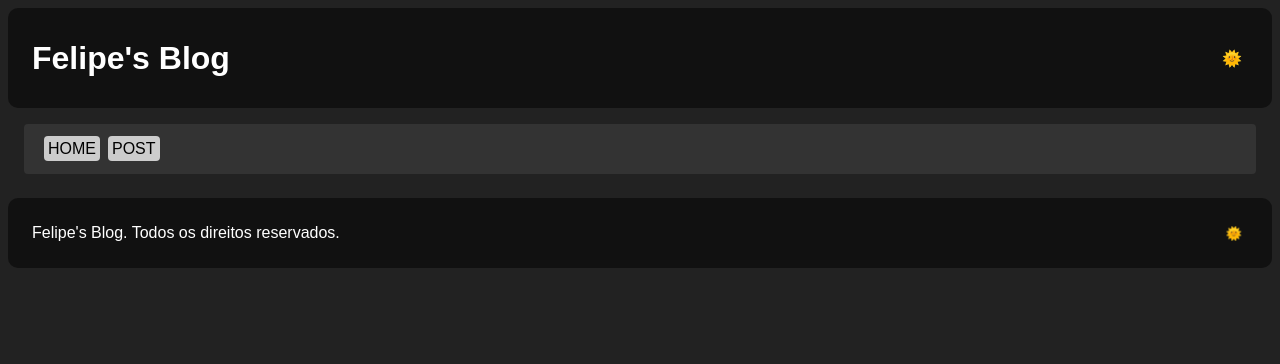
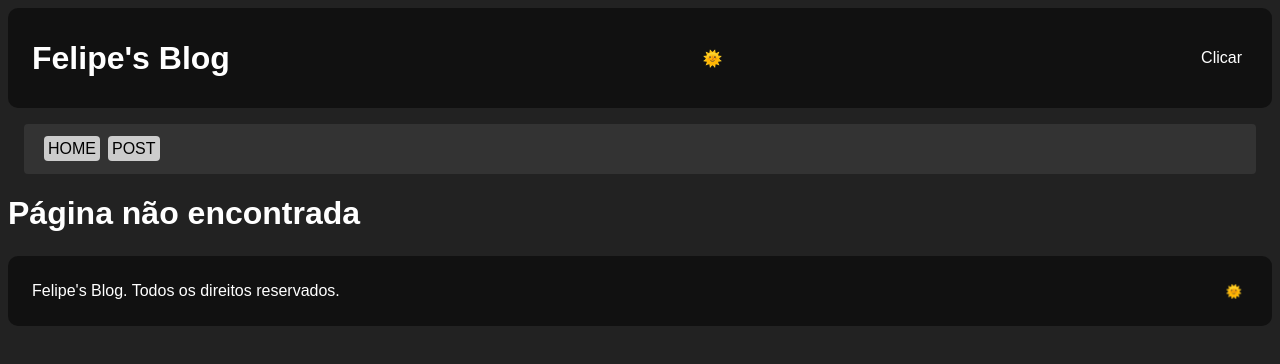
Before and after one commit to felipemarqs/react-fundamentos, a React app: page /posts/1 in a window 1280 px wide. Shown: the top 364 px of the page. Built offline with nearby package versions, Linux system fonts and the light colour scheme.

Commit message:
docs: :white_check_mark: React Router v5
Módulo de React Router concluído.

```diff
--- a/package.json
+++ b/package.json
@@ -39,6 +39,7 @@
     "react": "^17.0.2",
     "react-dom": "^17.0.2",
     "react-router-dom": "^5.3.0",
+    "react-spring": "^9.7.1",
     "styled-components": "^5.3.8"
   }
 }
--- a/src/Routes.js
+++ b/src/Routes.js
@@ -1,19 +1,31 @@
 import React from "react";
-import { Route } from "react-router-dom";
+import { Route, Switch, useLocation } from "react-router-dom";
+
+import { useTransition, animated } from "react-spring";
 import Posts from "./pages/Posts/index.jsx";
 import Post from "./pages/Post/index.jsx";
 import Home from "./pages/Home/index.jsx";
+import NotFound from "./pages/NotFound/index.jsx";
 
 const Routes = () => {
-  return (
-    <>
-      <>
+
+  const location = useLocation()
+  const transitions = useTransition(location, {
+    from : { opacity: 0 , transform: 'translateY(50px)' },
+    enter: { opacity: 1 , transform: 'translateY(0px)' },
+    leave: {opacity: 0 , transform: 'translateY(50px)' },
+  })
+
+  return transitions((props, item) => (
+    <animated.div style={props}>
+    <Switch location={item}>
         <Route exact path="/" component={Home} />
         <Route exact path="/posts" component={Posts} />
         <Route path="/posts/id" component={Post} />
-      </>
-    </>
-  );
+        <Route component={NotFound}/>
+      </Switch>
+    </animated.div>
+  ));
 };
 
 export default Routes;
--- a/src/components/Header/index.jsx
+++ b/src/components/Header/index.jsx
@@ -1,14 +1,23 @@
-import React from "react";
+import React  from "react";
+import {useHistory} from 'react-router-dom'
 
 import {Container} from './styles.js'
 
 const Header = ({onToggleTheme, selectedTheme}) => {
 
+
+  const history = useHistory()
+  console.log(history)
+
+  const handleNavigation = () => {
+    history.push("/posts")
+  }
   return (
     <>
     <Container>
       <h1> Felipe's Blog </h1>
       <button type="button" onClick={onToggleTheme}>{selectedTheme === 'dark' ? <span>🌞</span> : <span>🌙</span>}</button>
+      <button onClick={handleNavigation} style={{color: '#fff'}}>Clicar</button>
     </Container>
 
     </>
--- a/src/components/Layout/index.jsx
+++ b/src/components/Layout/index.jsx
@@ -1,6 +1,6 @@
 import React, { useEffect } from "react";
 
-import { BrowserRouter } from 'react-router-dom'
+import { BrowserRouter} from 'react-router-dom'
 
 import Header from "../Header/index.jsx";
 import Navbar from '../Navbar/index.jsx'
--- /dev/null
+++ b/src/pages/NotFound/index.jsx
@@ -0,0 +1,7 @@
+import React from 'react';
+
+const NotFound = () => {
+    return <h1> Página não encontrada</h1>
+}
+
+export default NotFound
```
Also changed, not shown: 1 other file (tests, documents, lock files or other folders).
